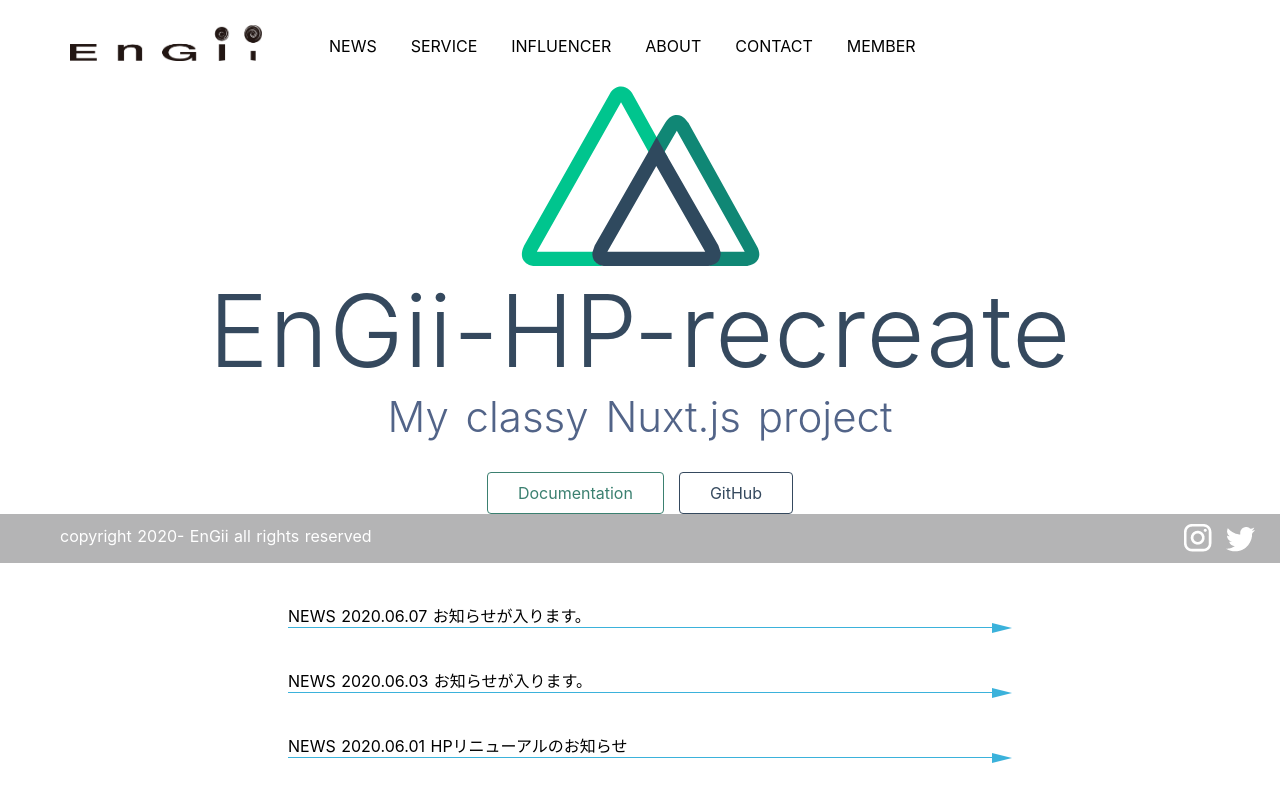
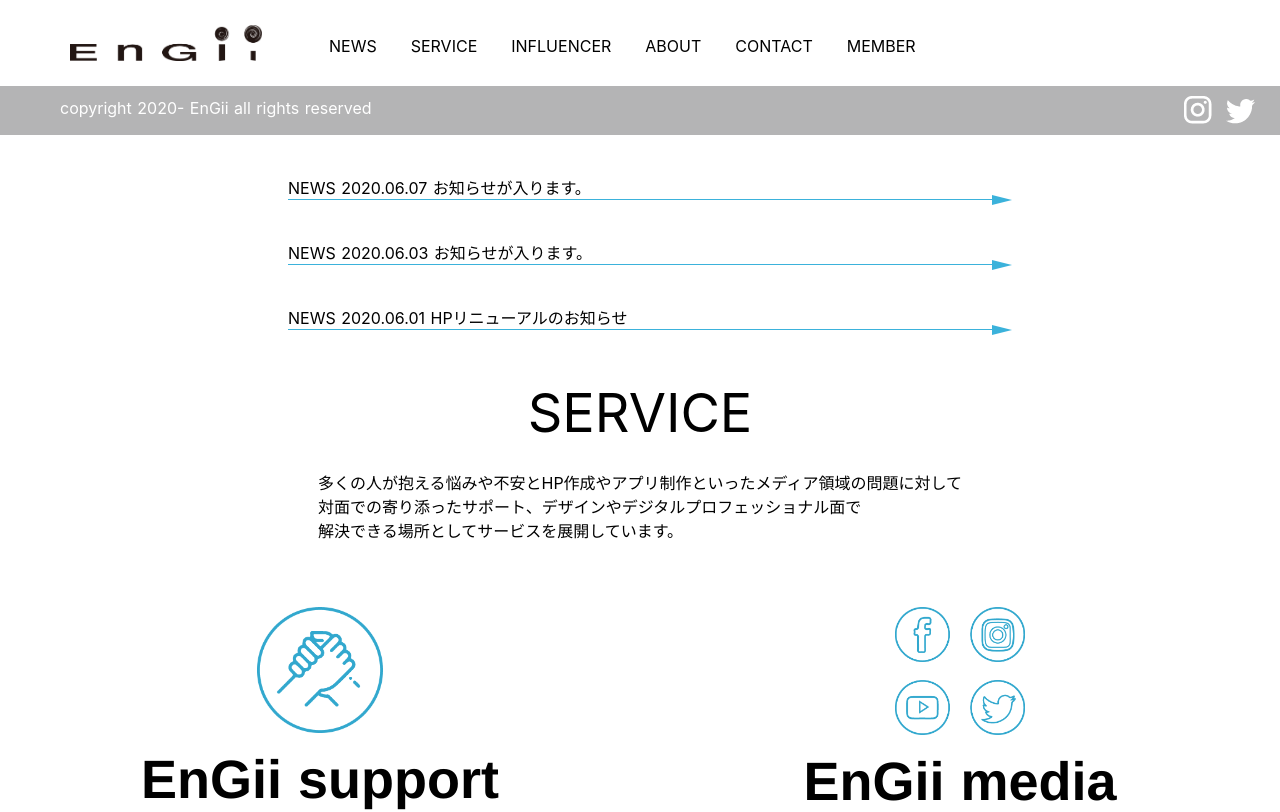
Before and after one commit to reiji-0720/EnGii-HP-recreate, a Nuxt app: page / in a window 1280 px wide. Shown: the top 812 px of the page. Built offline with nearby package versions, Linux system fonts and the light colour scheme.

Commit message:
Update index.vue

```diff
--- a/pages/index.vue
+++ b/pages/index.vue
@@ -1,30 +1,6 @@
 <template>
   <div class="container">
-    <div>
-      <logo />
-      <h1 class="title">
-        EnGii-HP-recreate
-      </h1>
-      <h2 class="subtitle">
-        My classy Nuxt.js project
-      </h2>
-      <div class="links">
-        <a
-          href="https://nuxtjs.org/"
-          target="_blank"
-          class="button--green"
-        >
-          Documentation
-        </a>
-        <a
-          href="https://github.com/nuxt/nuxt.js"
-          target="_blank"
-          class="button--grey"
-        >
-          GitHub
-        </a>
-      </div>
-    </div>
+
     <MediaFooter />
     <News />
     <div class="sreviceTitle">
```
